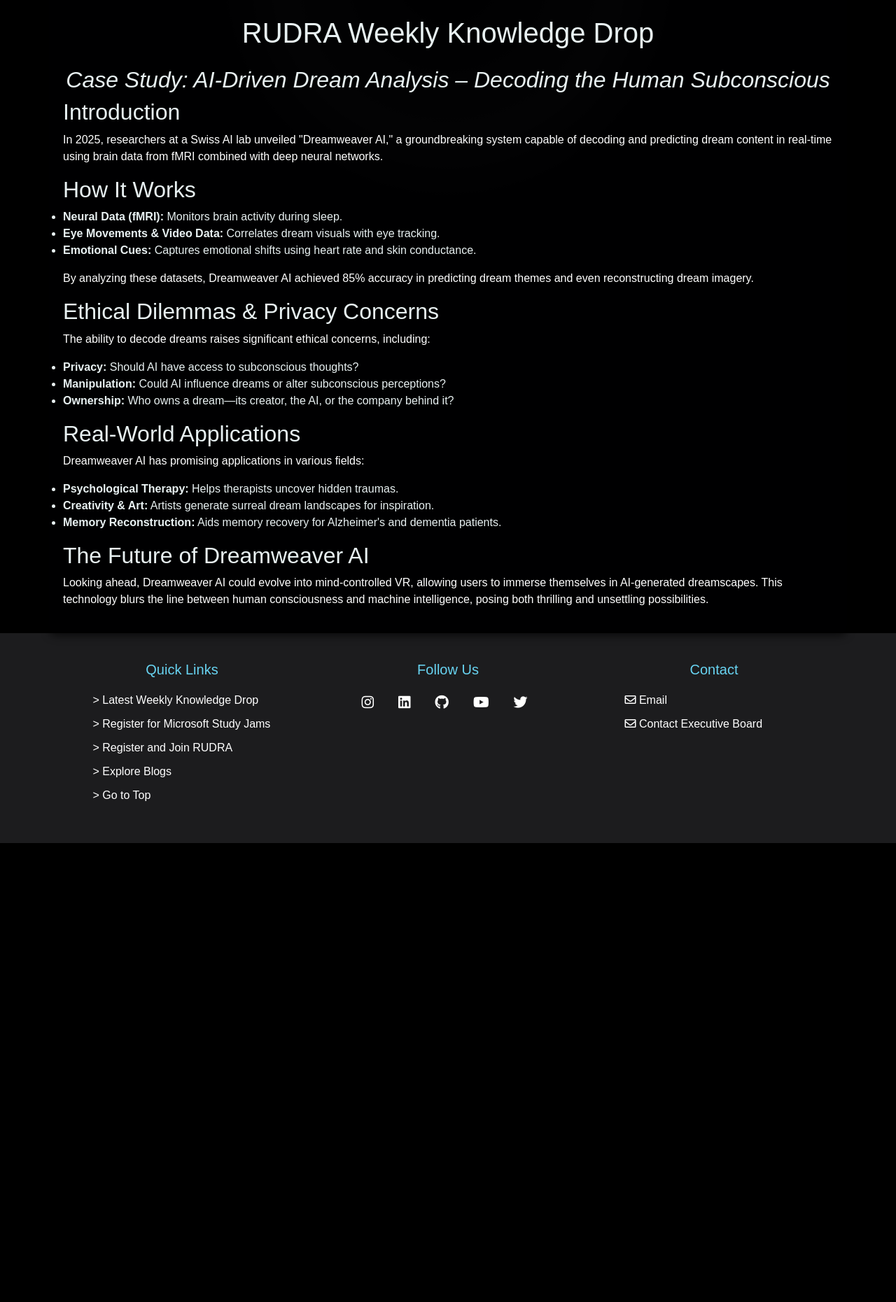
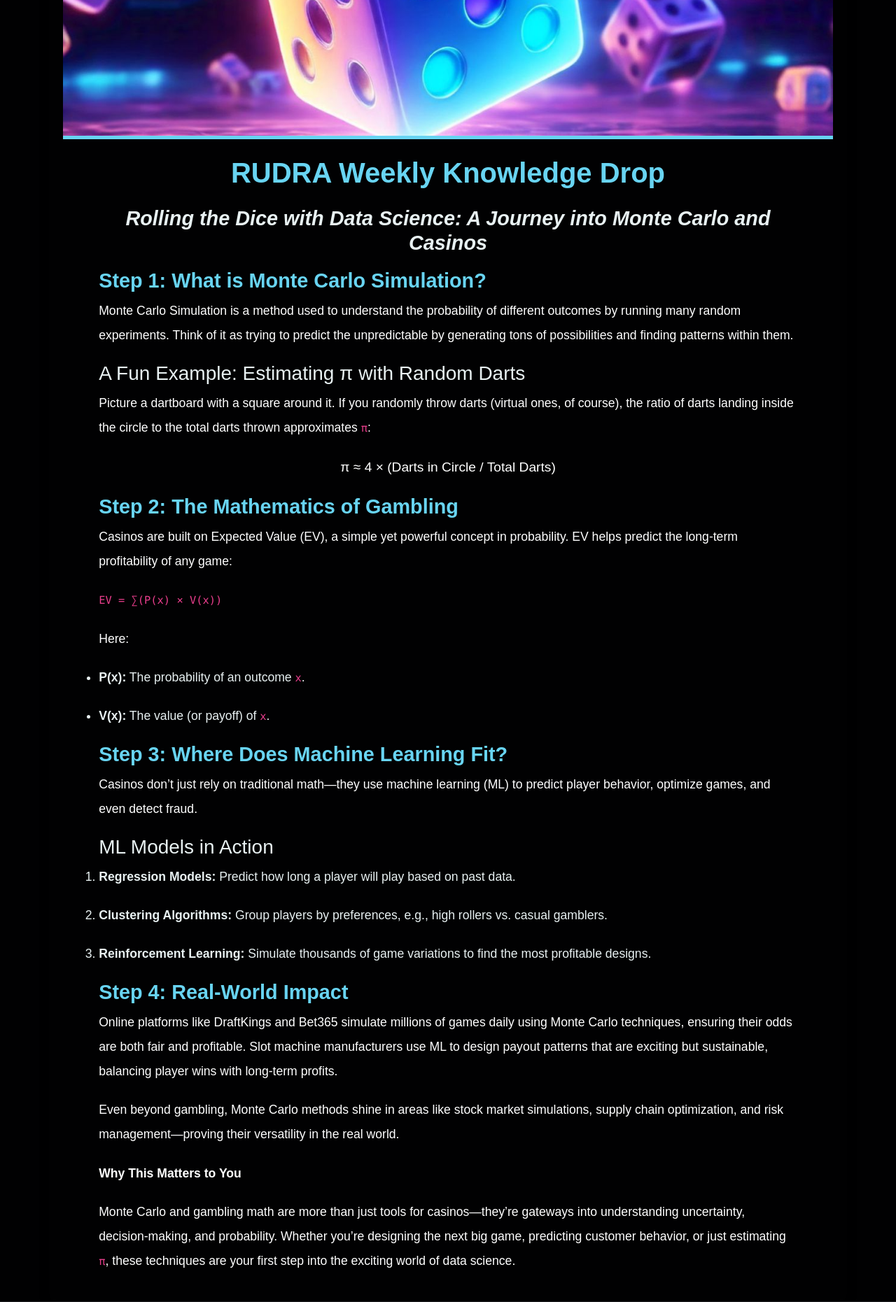
Before and after one commit to g-i-t-rudra/rudraweb, a Flask app: page /knowledge_drop in a window 1280 px wide. Shown: the part 441-2302 px from the top of the page at 70% size. Before the commit the page ends 1646 px from the top, so only its background shows below. Run offline with Flask 2, Linux system fonts and the light colour scheme; some libraries are stand-ins or nearby versions.

Commit message:
Update knowledgedrop31oct.html

```diff
--- a/templates/knowledgedrop31oct.html
+++ b/templates/knowledgedrop31oct.html
@@ -7,110 +7,109 @@
     <link rel="stylesheet" href="https://cdnjs.cloudflare.com/ajax/libs/font-awesome/5.15.4/css/all.min.css">
     <link href="https://stackpath.bootstrapcdn.com/bootstrap/4.5.2/css/bootstrap.min.css" rel="stylesheet">
     <link rel="stylesheet" href="{{ url_for('static', filename='rudrastyle.css') }}">
-    <link rel="stylesheet" href="{{ url_for('static', filename='style.css') }}">
     <style>
-        body {
-            margin: 0;
-            overflow: hidden;
-            background-color: black;
-            color: white;
-        }
-        canvas {
-            position: fixed;
-            top: 0;
-            left: 0;
-            width: 100%;
-            height: 100%;
-            z-index: 1;
-        }
         .knowledge-drop-container {
-            background-color: rgba(1, 1, 2, 0.9);
+            background-color: #010102;
             color: #e8f1f2;
             padding: 20px;
             border-radius: 10px;
             box-shadow: 0 4px 12px rgba(0, 0, 0, 0.6);
             margin-top: 20px;
-            position: relative;
-            z-index: 2;
+        }
+        .knowledge-drop-header img {
+            width: 100%;
+            max-height: 500px;
+            object-fit: cover;
+            border-bottom: 5px solid #68d4f2;
+            border-radius: 10px 10px 0 0;
+        }
+        .knowledge-drop-title {
+            color: #68d4f2;
+            font-size: 2.5em;
+            font-weight: bold;
+            margin-top: 20px;
+        }
+        .knowledge-drop-content {
+            margin-left: 4vw;
+            margin-right: 4vw;
+        }
+        .knowledge-drop-content p {
+            line-height: 2;
+            font-size: 1.1em;
+            margin-bottom: 20px;
+        }
+        .knowledge-drop-content li {
+            line-height: 2;
+            font-size: 1.1em;
+            margin-bottom: 20px;
+        }
+        .knowledge-drop-content h2 {
+            color: #68d4f2;
+            font-weight: bold;
+            font-size: 1.8em;
+            margin-top: 20px;
+        }
+        .code-snippet {
+            background-color: #161625;
+            color: #e8e8e8;
+            padding: 10px;
+            border-radius: 5px;
+            overflow-x: auto;
+            font-family: 'Courier New', Courier, monospace;
         }
     </style>
 </head>
-<body>
-    <canvas id="blackholeCanvas"></canvas>
-    <script>
-        const canvas = document.getElementById('blackholeCanvas');
-        const ctx = canvas.getContext('2d');
-        canvas.width = window.innerWidth;
-        canvas.height = window.innerHeight;
-
-        function drawBlackhole() {
-            ctx.clearRect(0, 0, canvas.width, canvas.height);
-            const centerX = canvas.width / 2;
-            const centerY = canvas.height / 2;
-
-            const gradient = ctx.createRadialGradient(centerX, centerY, 10, centerX, centerY, 400);
-            gradient.addColorStop(0, 'black');
-            gradient.addColorStop(0.3, '#111');
-            gradient.addColorStop(0.6, '#222');
-            gradient.addColorStop(1, 'transparent');
-
-            ctx.fillStyle = gradient;
-            ctx.beginPath();
-            ctx.arc(centerX, centerY, 400, 0, Math.PI * 2);
-            ctx.fill();
-        }
-
-        function animateBlackhole() {
-            drawBlackhole();
-            requestAnimationFrame(animateBlackhole);
-        }
-        animateBlackhole();
-    </script>
-
+<body style="background-color: #010102;">
     {% include 'navbar.html' %}
 
     <div class="container knowledge-drop-container">
         <div class="knowledge-drop-header">
-            <img src="{{ url_for('static', filename='dream_analysis.jpg') }}" alt="Knowledge Drop Thumbnail">
+            <img src="{{ url_for('static', filename='monte_carlo.jpg') }}" alt="Knowledge Drop Thumbnail">
         </div>
 
         <div class="knowledge-drop-content mt-4">
             <h1 class="text-center knowledge-drop-title">RUDRA Weekly Knowledge Drop</h1>
             <h5 class="text-center" style="color: #b9e3e5;">{{ date }}</h5>
-            <h2 class="text-center mt-4" style="color: #e8f1f2; font-style: italic;">Case Study: AI-Driven Dream Analysis – Decoding the Human Subconscious</h2>
+            <h2 class="text-center mt-4" style="color: #e8f1f2; font-style: italic;">Rolling the Dice with Data Science: A Journey into Monte Carlo and Casinos</h2>
 
-            <h2>Introduction</h2>
-            <p>In 2025, researchers at a Swiss AI lab unveiled "Dreamweaver AI," a groundbreaking system capable of decoding and predicting dream content in real-time using brain data from fMRI combined with deep neural networks.</p>
+            <h2>Step 1: What is Monte Carlo Simulation?</h2>
+            <p>Monte Carlo Simulation is a method used to understand the probability of different outcomes by running many random experiments. Think of it as trying to predict the unpredictable by generating tons of possibilities and finding patterns within them.</p>
+            <h3>A Fun Example: Estimating π with Random Darts</h3>
+            <p>Picture a dartboard with a square around it. If you randomly throw darts (virtual ones, of course), the ratio of darts landing inside the circle to the total darts thrown approximates <code>π</code>:</p>
+            <p style="text-align: center; font-size: 1.2rem;">π ≈ 4 × (Darts in Circle / Total Darts)</p>
 
-            <h2>How It Works</h2>
+            <h2>Step 2: The Mathematics of Gambling</h2>
+            <p>Casinos are built on Expected Value (EV), a simple yet powerful concept in probability. EV helps predict the long-term profitability of any game:</p>
+            <p><code>EV = ∑(P(x) × V(x))</code></p>
+            <p>Here:</p>
             <ul>
-                <li><strong>Neural Data (fMRI):</strong> Monitors brain activity during sleep.</li>
-                <li><strong>Eye Movements & Video Data:</strong> Correlates dream visuals with eye tracking.</li>
-                <li><strong>Emotional Cues:</strong> Captures emotional shifts using heart rate and skin conductance.</li>
-            </ul>
-            <p>By analyzing these datasets, Dreamweaver AI achieved 85% accuracy in predicting dream themes and even reconstructing dream imagery.</p>
-
-            <h2>Ethical Dilemmas & Privacy Concerns</h2>
-            <p>The ability to decode dreams raises significant ethical concerns, including:</p>
-            <ul>
-                <li><strong>Privacy:</strong> Should AI have access to subconscious thoughts?</li>
-                <li><strong>Manipulation:</strong> Could AI influence dreams or alter subconscious perceptions?</li>
-                <li><strong>Ownership:</strong> Who owns a dream—its creator, the AI, or the company behind it?</li>
+                <li><strong>P(x):</strong> The probability of an outcome <code>x</code>.</li>
+                <li><strong>V(x):</strong> The value (or payoff) of <code>x</code>.</li>
             </ul>
 
-            <h2>Real-World Applications</h2>
-            <p>Dreamweaver AI has promising applications in various fields:</p>
-            <ul>
-                <li><strong>Psychological Therapy:</strong> Helps therapists uncover hidden traumas.</li>
-                <li><strong>Creativity & Art:</strong> Artists generate surreal dream landscapes for inspiration.</li>
-                <li><strong>Memory Reconstruction:</strong> Aids memory recovery for Alzheimer's and dementia patients.</li>
-            </ul>
+            <h2>Step 3: Where Does Machine Learning Fit?</h2>
+            <p>Casinos don’t just rely on traditional math—they use machine learning (ML) to predict player behavior, optimize games, and even detect fraud.</p>
+            <h3>ML Models in Action</h3>
+            <ol>
+                <li><strong>Regression Models:</strong> Predict how long a player will play based on past data.</li>
+                <li><strong>Clustering Algorithms:</strong> Group players by preferences, e.g., high rollers vs. casual gamblers.</li>
+                <li><strong>Reinforcement Learning:</strong> Simulate thousands of game variations to find the most profitable designs.</li>
+            </ol>
 
-            <h2>The Future of Dreamweaver AI</h2>
-            <p>Looking ahead, Dreamweaver AI could evolve into mind-controlled VR, allowing users to immerse themselves in AI-generated dreamscapes. This technology blurs the line between human consciousness and machine intelligence, posing both thrilling and unsettling possibilities.</p>
+            <h2>Step 4: Real-World Impact</h2>
+            <p>Online platforms like DraftKings and Bet365 simulate millions of games daily using Monte Carlo techniques, ensuring their odds are both fair and profitable. Slot machine manufacturers use ML to design payout patterns that are exciting but sustainable, balancing player wins with long-term profits.</p>
+
+            <p>Even beyond gambling, Monte Carlo methods shine in areas like stock market simulations, supply chain optimization, and risk management—proving their versatility in the real world.</p>
+<p><strong>Why This Matters to You</strong></p>
+<p>Monte Carlo and gambling math are more than just tools for casinos—they’re gateways into understanding uncertainty, decision-making, and probability. Whether you’re designing the next big game, predicting customer behavior, or just estimating <code>π</code>, these techniques are your first step into the exciting world of data science.</p>
+
         </div>
     </div>
 
     {% include 'footer.html' %}
+
+    <script src="https://code.jquery.com/jquery-3.5.1.slim.min.js"></script>
+    <script src="https://cdn.jsdelivr.net/npm/popper.js@1.16.0/dist/umd/popper.min.js"></script>
+    <script src="https://stackpath.bootstrapcdn.com/bootstrap/4.5.2/js/bootstrap.min.js"></script>
 </body>
 </html>
```
